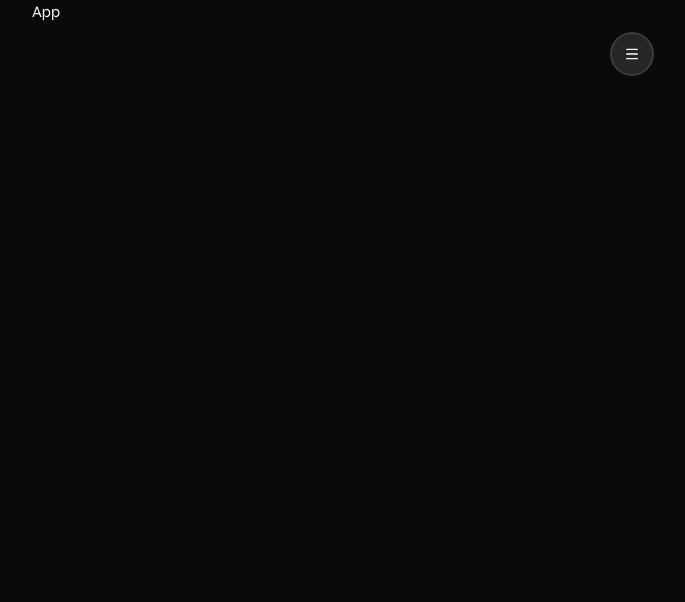
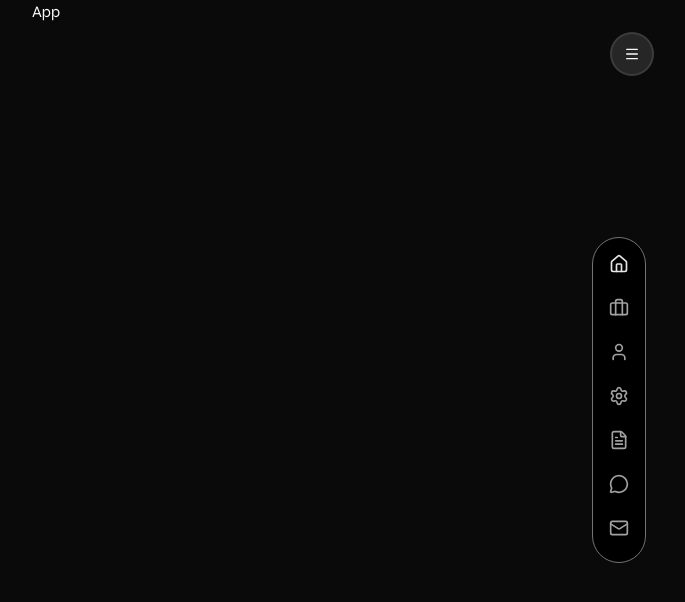
Before and after one commit to vibhuRathore/vibhuRathorePortfolio, a React (Vite) app: page / in a window 1280 px wide. Shown: the top 602 px of the page, without its empty margins (594-1279 px from the left). Built offline with nearby package versions, Linux system fonts and the light colour scheme.

Commit message:
feat : floating menu completed

```diff
--- /dev/null
+++ b/src/components/FloatingMenu.tsx
@@ -0,0 +1,20 @@
+import { navLinks } from "@/constants";
+import { cn } from "@/lib/utils";
+
+import { useState } from "react";
+
+const FloatingMenu = () => {
+    const [active, setActive] = useState('#hero');
+  return <div className="fixed right-10 top-1/2 -translate-y-1/2 bg-black border border-neutral-500 pt-4 rounded-full z-10  lg:block hidden">
+    {navLinks.map((link)=>{
+        const Icon = link.icon;
+        return (
+            <a key={link.label} href={link.link} onClick={()=> setActive(link.link)} className={cn('text-neutral-400 flex items-center gap-2 hover:text-primary transition-colors duration-200 mb-6 px-4',active==link.link && 'text-primary')}>
+                <Icon className="size-5"/>
+            </a>
+        )
+    })}
+  </div>
+}
+
+export default FloatingMenu
--- a/src/main.tsx
+++ b/src/main.tsx
@@ -3,10 +3,12 @@
 import './index.css'
 import App from './App.tsx'
 import Sidebar from '@/components/Sidebar.tsx'
+import FloatingMenu from './components/FloatingMenu.tsx'
 
 createRoot(document.getElementById('root')!).render(
   <StrictMode>
     <div className="min-h-screen lg:flex lg:justify-center lg:items-start lg:gap-10">
+      <FloatingMenu/>
       <Sidebar/>
       <App />
     </div>
```
